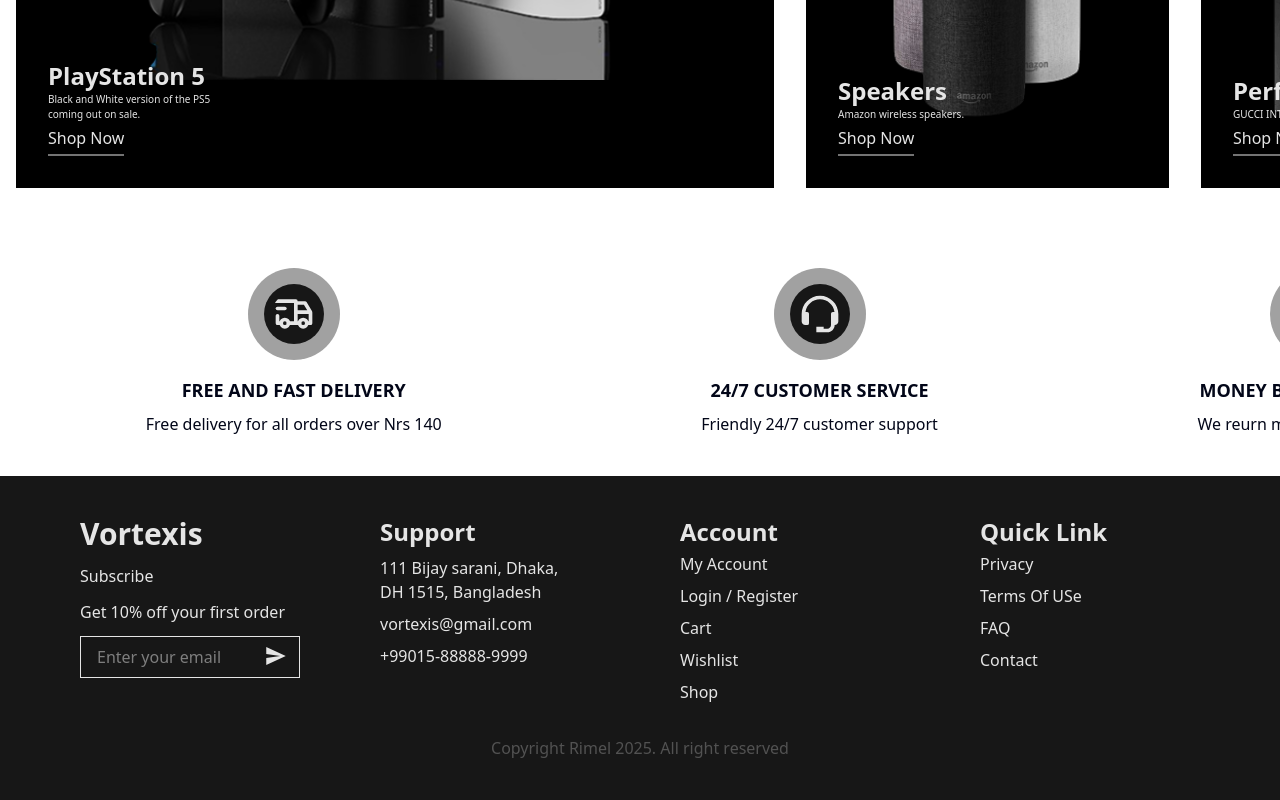
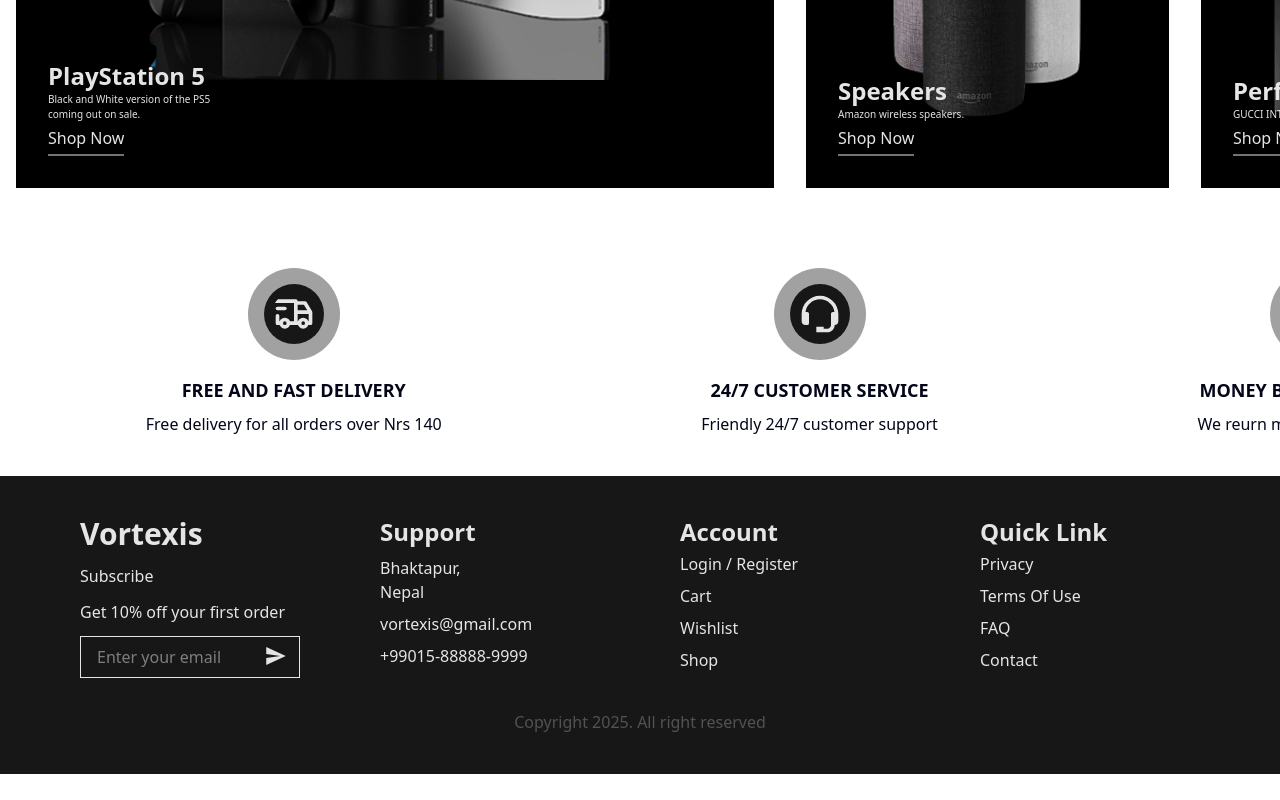
Before and after one commit to krish28-nep/Vortexis, a Next.js app: page / in a window 1280 px wide. Shown: the part 1420-2220 px from the top of the page. After the commit the page ends 2194 px from the top, so only its background shows below. Built offline with nearby package versions, Linux system fonts and the light colour scheme; no server answers.

Commit message:
fix bugs

```diff
--- a/app/about/page.tsx
+++ b/app/about/page.tsx
@@ -1,3 +1,4 @@
+import Image from "next/image";
 import React from "react";
 import { IconType } from "react-icons";
 import { CiDollar, CiGift, CiShop } from "react-icons/ci";
@@ -77,7 +78,7 @@
           </p>
         </div>
         <div>
-          <img src="/SideImageAbout.png" />
+          <Image src="/SideImageAbout.jpg" alt="About Us" width={500} height={300} />
         </div>
       </div>
       <div className="flex gap-10 justify-center mb-8">
--- a/app/checkout/page.tsx
+++ b/app/checkout/page.tsx
@@ -215,7 +215,11 @@
           product: item.product,
         };
       }),
-      user,
+      {
+        name: user.name,
+        email: user.email,
+        phoneNumber: user.phoneNumber ?? undefined,
+      },
     );
 
     khaltiMutation.mutate(khaltiPayload);
--- /dev/null
+++ b/app/faq/page.tsx
@@ -0,0 +1,14 @@
+import React from "react";
+
+const FaqPage = () => {
+  return (
+    <div className="p-6 flex flex-col gap-4">
+      <h1 className="text-2xl font-semibold">FAQ</h1>
+      <p className="text-sm tablet:text-base">
+        This page will contain answers to common questions.
+      </p>
+    </div>
+  );
+};
+
+export default FaqPage;
--- a/app/layout.tsx
+++ b/app/layout.tsx
@@ -40,11 +40,6 @@
         <Provider store={store}>
           <ReactQueryProvider>
             <div>
-              {/* {hideLayoutRoute?{children}:isAdminRoute ? (
-                <AdminLayout>{children}</AdminLayout>
-              ) : (
-                <EndUserLayout>{children}</EndUserLayout>
-              )} */}
               {hideLayoutRoute ? (
                 <>{children}</>
               ) : isAdminRoute ? (
--- a/app/my-profile/page.tsx
+++ b/app/my-profile/page.tsx
@@ -17,6 +17,7 @@
 import { uploadImages } from "@/lib/api/upload";
 import { isAxiosError } from "axios";
 import { Plus, Upload, X } from "lucide-react";
+import Image from "next/image";
 
 const MyProfilePage = () => {
   const router = useRouter();
@@ -190,8 +191,8 @@
   }
 
   return (
-    <div className="mx-auto w-[1580px] px-4 py-10">
-      <div className="form-block max-w-xl flex flex-col gap-5">
+    <div className=" w-full mx-auto flex justify-center py-10">
+      <div className="form-block flex w-120 flex-col gap-5">
         <div className="space-y-1">
           <h1 className="heading">My Profile</h1>
           <p className="sm-text">Update your account information.</p>
--- a/app/order-details/page.tsx
+++ b/app/order-details/page.tsx
@@ -140,7 +140,7 @@
             <table className="w-full text-left border-collapse">
               <thead>
                 <tr className="border-b border-neutral-200 dark:border-neutral-700">
-                  <th className="py-2 px-3 text-sm font-medium">ID</th>
+                  <th className="py-2 px-3 text-sm font-medium">S/N</th>
                   <th className="py-2 px-3 text-sm font-medium">Product</th>
                   <th className="py-2 px-3 text-sm font-medium">Quantity</th>
                   <th className="py-2 px-3 text-sm font-medium">Price</th>
@@ -148,12 +148,12 @@
                 </tr>
               </thead>
               <tbody>
-                {orderData.orderItems.map((item) => (
+                {orderData.orderItems.map((item, index) => (
                   <tr
                     key={item.id}
                     className="border-b border-neutral-100 dark:border-neutral-800"
                   >
-                    <td className="py-2 px-3 text-sm">{item.id}</td>
+                    <td className="py-2 px-3 text-sm">{index + 1}</td>
                     <td className="py-2 px-3 text-sm">{item.product.name}</td>
                     <td className="py-2 px-3 text-sm">{item.quantity}</td>
                     <td className="py-2 px-3 text-sm">
@@ -229,7 +229,7 @@
       </div>
 
       {/* Actions */}
-      <div className="flex flex-wrap justify-end gap-3">
+      <div className="flex flex-wrap pb-6 justify-end gap-3">
         {canCancel && (
           <Button
             onClick={() => setShowConfirmModal(true)}
--- /dev/null
+++ b/app/privacy/page.tsx
@@ -0,0 +1,15 @@
+import React from "react";
+
+const PrivacyPage = () => {
+  return (
+    <div className="p-6 flex flex-col gap-4">
+      <h1 className="text-2xl font-semibold">Privacy Policy</h1>
+      <p className="text-sm tablet:text-base">
+        This page will describe how Vortexis collects, uses, and protects your
+        information.
+      </p>
+    </div>
+  );
+};
+
+export default PrivacyPage;
--- /dev/null
+++ b/app/terms/page.tsx
@@ -0,0 +1,14 @@
+import React from "react";
+
+const TermsPage = () => {
+  return (
+    <div className="p-6 flex flex-col gap-4">
+      <h1 className="text-2xl font-semibold">Terms of Use</h1>
+      <p className="text-sm tablet:text-base">
+        This page will outline the terms and conditions for using Vortexis.
+      </p>
+    </div>
+  );
+};
+
+export default TermsPage;
--- a/components/Footer.tsx
+++ b/components/Footer.tsx
@@ -1,7 +1,13 @@
+"use client";
+
 import React from "react";
+import Link from "next/link";
 import { IoMdSend } from "react-icons/io";
+import { useAuth } from "@/hooks/useAuth";
 
 const Footer = () => {
+  const { user } = useAuth();
+
   return (
     <div className="px-6 py-4 laptop:px-20 laptop:py-10 bg-neutral-900 flex flex-col">
       <div className="grid grid-cols-2 laptop:grid-cols-4 text-neutral-200 gap-10 laptop:gap-20 mx-auto">
@@ -24,36 +30,90 @@
           <h1 className="text-lg tablet:text-2xl font-semibold">Support</h1>
           <ul className="space-y-2 text-sm tablet:text-base">
             <li>
-              111 Bijay sarani, Dhaka,
-              <br />
-              DH 1515, Bangladesh
+              <a
+                href="https://www.google.com/maps/search/?api=1&query=Bhaktapur%2C%20Nepal"
+                target="_blank"
+                rel="noreferrer"
+                className="hover:underline"
+              >
+                Bhaktapur,
+                <br />
+                Nepal
+              </a>
             </li>
-            <li>vortexis@gmail.com</li>
-            <li>+99015-88888-9999</li>
+            <li>
+              <a href="mailto:vortexis@gmail.com" className="hover:underline">
+                vortexis@gmail.com
+              </a>
+            </li>
+            <li>
+              <a href="tel:+990158888899999" className="hover:underline">
+                +99015-88888-9999
+              </a>
+            </li>
           </ul>
         </div>
         <div className="space-y-1">
           <h1 className="text-lg tablet:text-2xl font-semibold">Account</h1>
           <ul className="space-y-2 text-sm tablet:text-base">
-            <li>My Account</li>
-            <li>Login / Register</li>
-            <li>Cart</li>
-            <li>Wishlist</li>
-            <li>Shop</li>
+            {user ? (
+              <li>
+                <Link href="/my-profile" className="hover:underline">
+                  My Account
+                </Link>
+              </li>
+            ) : (
+              <li>
+                <Link href="/auth/login" className="hover:underline">
+                  Login / Register
+                </Link>
+              </li>
+            )}
+            <li>
+              <Link href="/cart" className="hover:underline">
+                Cart
+              </Link>
+            </li>
+            <li>
+              <Link href="/wishlists" className="hover:underline">
+                Wishlist
+              </Link>
+            </li>
+            <li>
+              <Link href="/products" className="hover:underline">
+                Shop
+              </Link>
+            </li>
           </ul>
         </div>
         <div className="space-y-1">
           <h1 className="text-lg tablet:text-2xl font-semibold">Quick Link</h1>
           <ul className="space-y-2 text-sm tablet:text-base">
-            <li>Privacy</li>
-            <li>Terms Of USe</li>
-            <li>FAQ</li>
-            <li>Contact</li>
+            <li>
+              <Link href="/privacy" className="hover:underline">
+                Privacy
+              </Link>
+            </li>
+            <li>
+              <Link href="/terms" className="hover:underline">
+                Terms Of Use
+              </Link>
+            </li>
+            <li>
+              <Link href="/faq" className="hover:underline">
+                FAQ
+              </Link>
+            </li>
+            <li>
+              <Link href="/contact" className="hover:underline">
+                Contact
+              </Link>
+            </li>
           </ul>
         </div>
       </div>
       <div className="text-neutral-600 mt-8 self-center">
-        Copyright Rimel 2025. All right reserved
+        Copyright 2025. All right reserved
       </div>
     </div>
   );
--- a/components/SlideContent.tsx
+++ b/components/SlideContent.tsx
@@ -1,4 +1,5 @@
 "use client";
+import Link from "next/link";
 import { MoveRight } from "lucide-react";
 import React, { useEffect, useState, memo } from "react";
 
@@ -114,10 +115,13 @@
             className="text-lg tablet:text-5xl font-bold laptop:[line-height:4rem]"
             dangerouslySetInnerHTML={{ __html: heroToRender.offer || "" }}
           />
-          <button className="cursor-pointer tablet:text-xl flex items-center gap-2">
+          <Link
+            href="/products"
+            className="cursor-pointer tablet:text-xl flex items-center gap-2"
+          >
             <span className="border-b-2 py-1">Shop now</span>
             <MoveRight />
-          </button>
+          </Link>
         </div>
         <img
           key={heroToRender.hero_endFrame}
```
Also changed, not shown: components/NewArrivalProductCart.tsx (+27 -12 lines), public/SideImageAbout.jpg (added).
